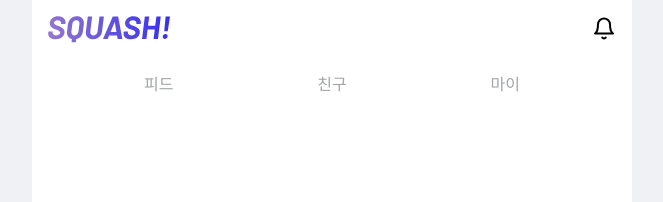
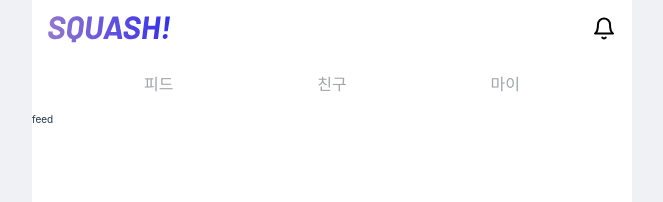
Before and after one commit to Squash-io/squash-frontend, a React (Vite) app: page / in a window 1280 px wide. Shown: the top 202 px of the page, without its empty margins (308-971 px from the left). Built offline with nearby package versions, Linux system fonts and the light colour scheme.

Commit message:
feat : 처음에 피드페이지 뜨도록 구현

```diff
--- a/src/router.tsx
+++ b/src/router.tsx
@@ -10,6 +10,7 @@ export const Router = () => {
     <Routes>
       <Route path="/" element={<Layout />}>
         <Route path="" element={<Home />}>
+          <Route index element={<Feed />} />
           <Route path="/feed" element={<Feed />} />
           <Route path="/friend" element={<Friend />} />
           <Route path="/my" element={<My />} />
```
